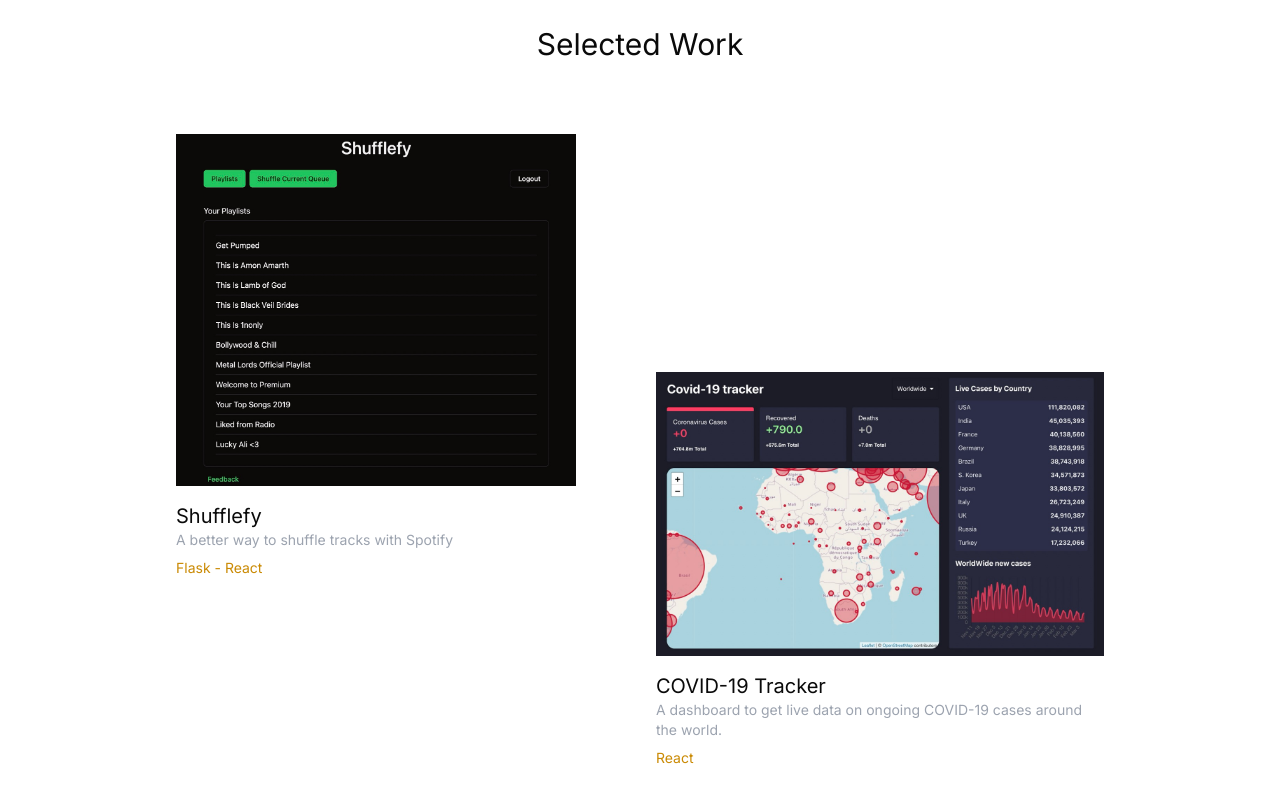
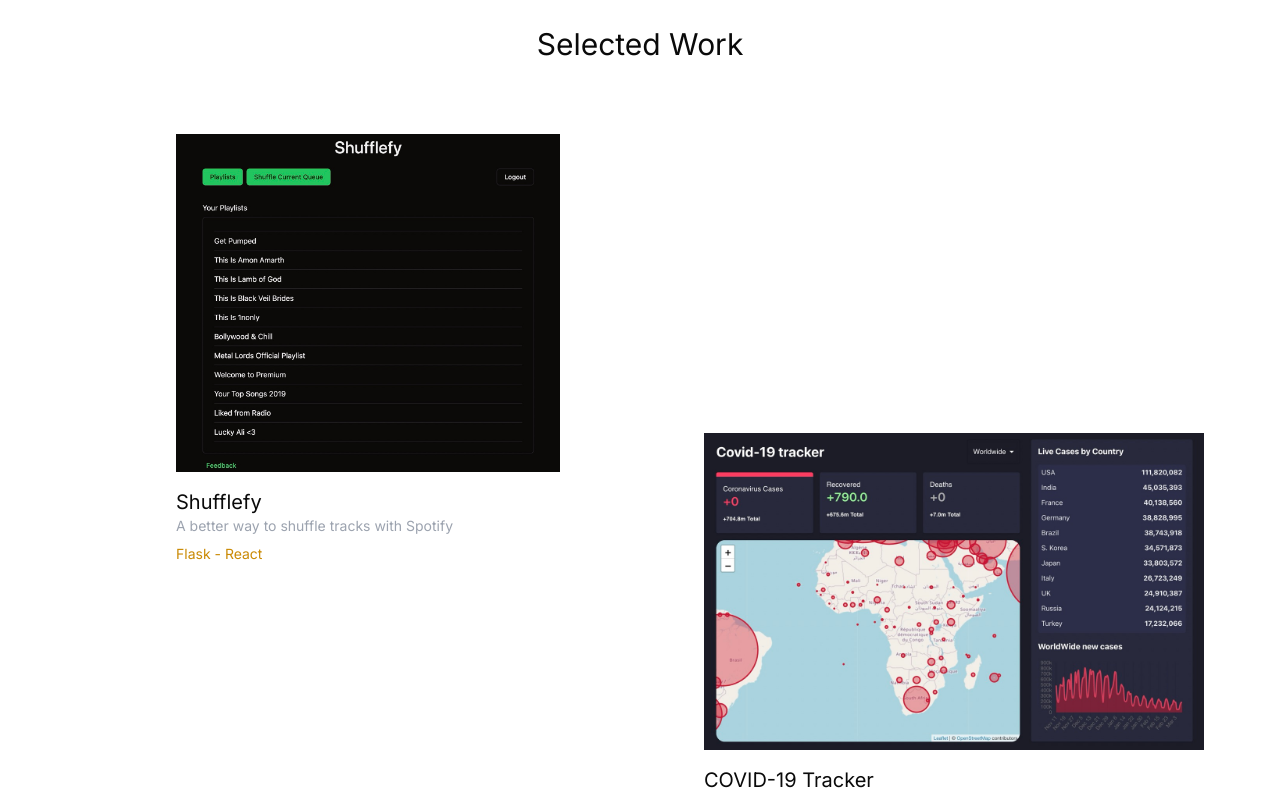
Before and after one commit to darshangoswami/Portfolio, a React (Vite) app: page / in a window 1280 px wide. Shown: the part 840-1636 px from the top of the page. Built offline with nearby package versions, Linux system fonts and the light colour scheme.

Commit message:
update grid and img size

```diff
--- a/src/components/selected-work.jsx
+++ b/src/components/selected-work.jsx
@@ -5,12 +5,11 @@
 const SelectedWork = () => {
   return (
     <div className="flex flex-col items-center p-8">
-      <div className="grid md:grid-cols-4 md:grid-rows-4 gap-8">
-        <div className="md:col-span-2 md:row-span-2">
+      <div className="grid md:grid-cols-4 md:gap-32">
+        <div className="md:col-span-2 md:row-span-2 mb-10">
           <img
             src={shufflefyScreenshot}
-            width={400}
-            height={500}
+            className="md:max-w-96"
             alt="Starbucks: otto project"
           />
           <h2 className="text-xl mt-4">Shufflefy</h2>
@@ -23,8 +22,7 @@
         <div className="md:col-start-3 col-span-2 row-start-2 row-span-2">
           <img
             src={covidTrackerScreenshot}
-            width={500}
-            height={300}
+            className="md:max-w-96 lg:max-w-[450px] xl:max-w-[500px]"
             alt="Starbucks: otto project"
           />
           <h2 className="text-xl mt-4">COVID-19 Tracker</h2>
```
